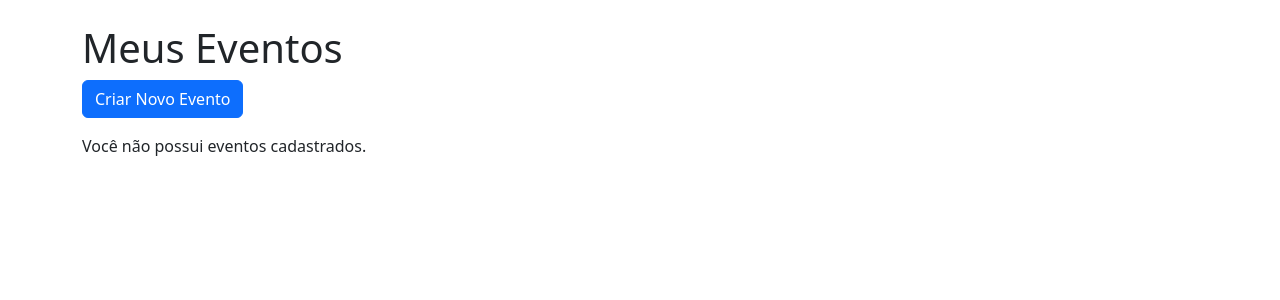
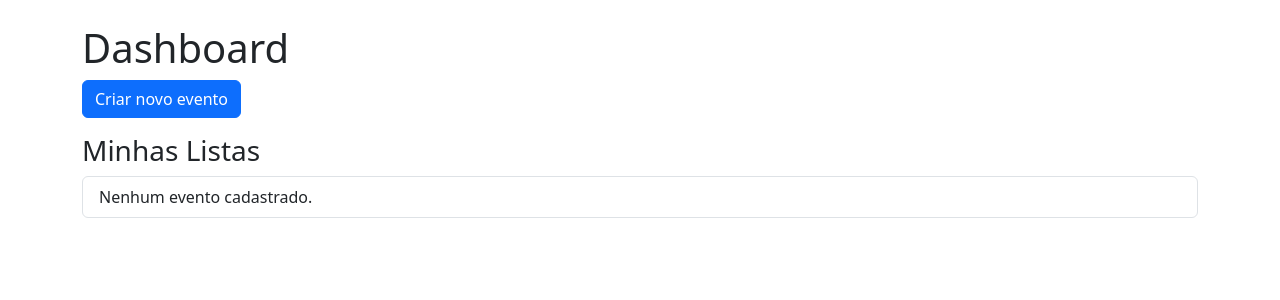
Before and after one commit to erberttdev/dev_listadavaquita_bb, a Django app: page / in a window 1280 px wide. Shown: the part 56-356 px from the top of the page. Run offline with Django 5.2, Linux system fonts and the light colour scheme; the visitor is signed in with stand-in values (Sample User, id 1); data that the repository does not hold is empty.

Commit message:
melhoria: dashboard como pg inicial, e Minhas listas

```diff
--- a/listadavaquita/urls.py
+++ b/listadavaquita/urls.py
@@ -3,11 +3,14 @@ from django.urls import path, include
 from django.conf import settings
 from django.conf.urls.static import static
 
+from users.views import DashboardView
+
 urlpatterns = [
     path('admin/', admin.site.urls),
     path('users/', include('users.urls', namespace='users')),
     path('accounts/', include('allauth.urls')),
-    path('', include('events.urls')),
+    path('', DashboardView.as_view(), name='dashboard'),
+    path('events/', include('events.urls')),
     path('gifts/', include('gifts.urls')),
     path('contributions/', include('contributions.urls')),
     path('payments/', include('payments.urls')),
--- a/templates/events/event_list.html
+++ b/templates/events/event_list.html
@@ -2,7 +2,7 @@
 
 {% block content %}
 <div class="container mt-4">
-    <h1>Meus Eventos</h1>
+    <h1>Minhas Listas</h1>
     <a href="{% url 'events:event_create' %}" class="btn btn-primary mb-3">Criar Novo Evento</a>
     <div class="list-group">
         {% for event in events %}
--- a/templates/users/dashboard.html
+++ b/templates/users/dashboard.html
@@ -6,7 +6,7 @@
 
     <a href="{% url 'events:event_create' %}" class="btn btn-primary mb-3">Criar novo evento</a>
 
-    <h3>Meus Eventos</h3>
+    <h3>Minhas Listas</h3>
     <ul class="list-group mb-4">
         {% for item in events %}
         <li class="list-group-item">
```
